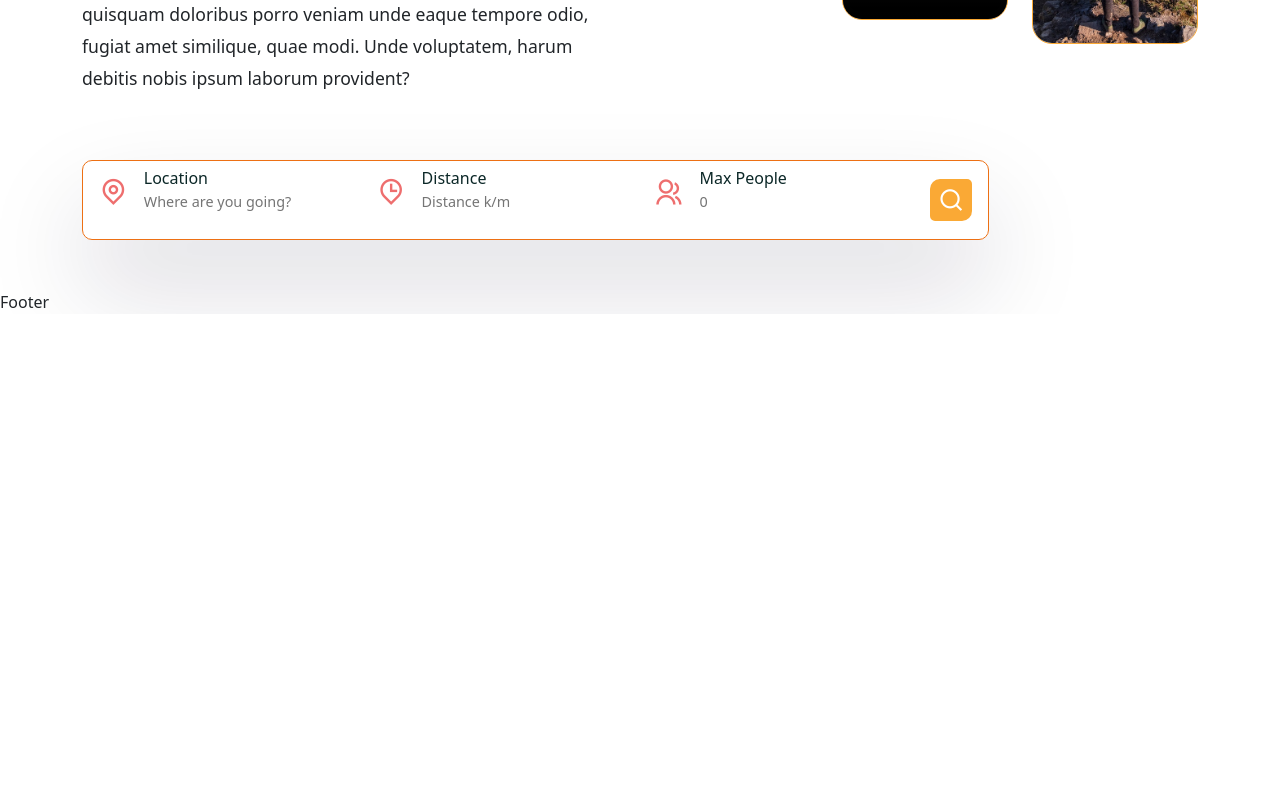
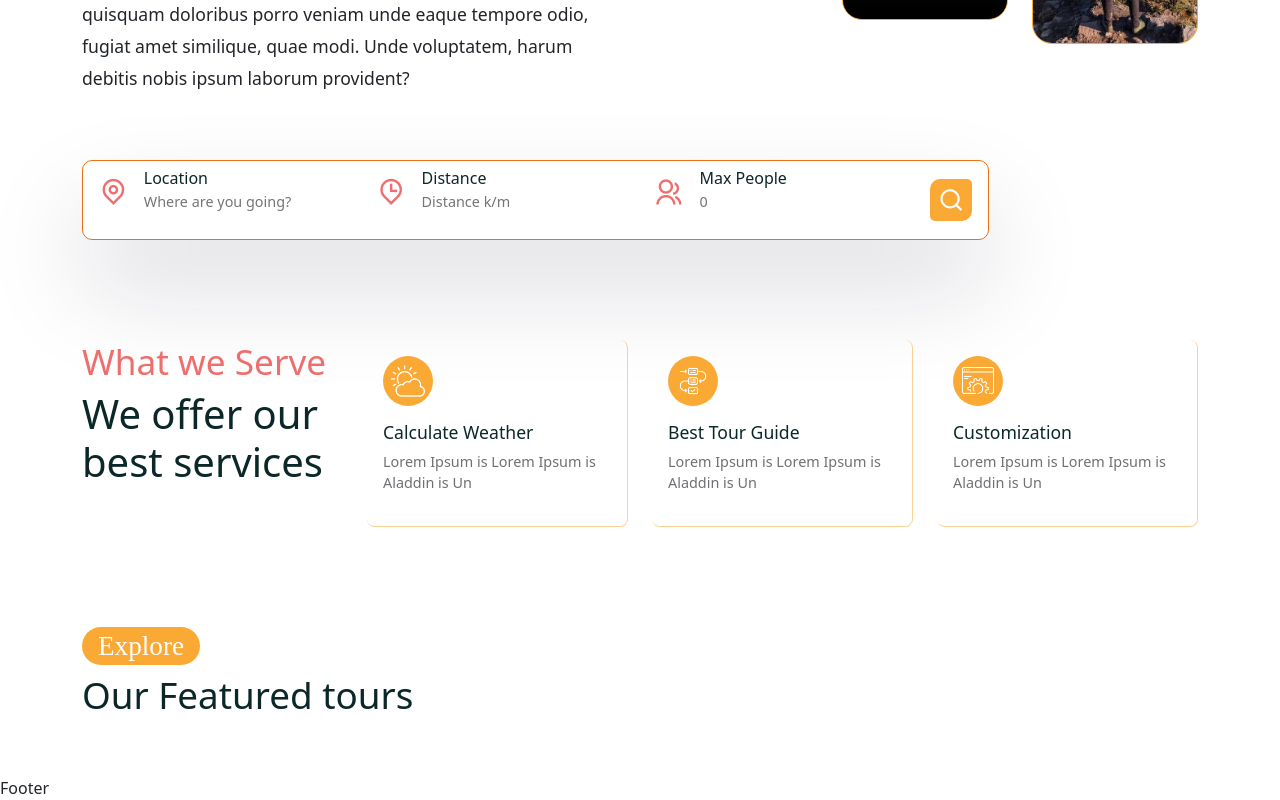
Before and after one commit to Ishu070303/TravelsTour, a React (Create React App) app in the folder frontend/: page /home in a window 1280 px wide. Shown: the part 516-1316 px from the top of the page. Before the commit the page ends 830 px from the top, so only its background shows below. Built offline with nearby package versions, Linux system fonts and the light colour scheme; grey boxes are pictures that could not be loaded; a web font is replaced by a local one.

Commit message:
added servicedata

```diff
--- a/frontend/src/pages/Home.jsx
+++ b/frontend/src/pages/Home.jsx
@@ -8,6 +8,7 @@
 import worldImg from '../assets/images/world.png';
 import Subtitle from '../shared/Subtitle';
 import SearchBar from '../shared/SearchBar';
+import ServiceList from '../services/ServiceList';
 
 const Home = () => {
   return <>
@@ -50,7 +51,30 @@
   </Container>
   </section>
     {/*=================HERO SECTION END================= */}
+  <section>
+    <Container>
+      <Row>
+        <Col lg='3'>
+          <h5 className='services_subtitle'> What we Serve </h5>
+          <h2 className='services_title'>We offer our best services</h2>
+        </Col>
+        <ServiceList />
+      </Row>
+    </Container>
+  </section>
 
+  {/*=====================Featured tour section Start======================*/}
+    <section>
+      <Container>
+        <Row>
+          <Col lg='12'>
+            <Subtitle subtitle={"Explore"} />
+            <h2 className='featured_tour-title'>Our Featured tours</h2>
+          </Col>
+        </Row>
+      </Container>
+    </section>
+  {/*=====================Featured tour section End======================*/}
   </>
 }
 
--- /dev/null
+++ b/frontend/src/services/ServiceCard.js
@@ -0,0 +1,20 @@
+import React from 'react';
+
+import './service-card.css';
+
+const ServiceCard = ({ item }) => {
+
+  const { imageUrl, title, desc } = item
+
+  return (
+    <div className='service_item '>
+        <div className='service_img'>
+            <img src={imageUrl} alt='' />
+        </div>
+        <h5>{title}</h5>
+        <p>{desc}</p>
+    </div>
+  )
+}
+
+export default ServiceCard
--- /dev/null
+++ b/frontend/src/services/ServiceList.js
@@ -0,0 +1,44 @@
+import React from 'react';
+
+import ServiceCard from './ServiceCard';
+import { Col } from 'reactstrap';
+
+import weatherImg from '../assets/images/weather.png';
+import guideImg from '../assets/images/guide.png';
+import customizationImg from '../assets/images/customization.png';
+
+const servicesData = [
+    {
+        imageUrl : weatherImg,
+        title : "Calculate Weather",
+        desc : "Lorem Ipsum is Lorem Ipsum is Aladdin is Un"
+    },
+
+    {
+        imageUrl : guideImg,
+        title : "Best Tour Guide",
+        desc : "Lorem Ipsum is Lorem Ipsum is Aladdin is Un"
+    },
+
+    {
+        imageUrl :customizationImg,
+        title : "Customization",
+        desc : "Lorem Ipsum is Lorem Ipsum is Aladdin is Un"
+    },
+]
+
+const ServiceList = () => {
+  return (
+  <>
+  {
+    servicesData.map((item, index) =>
+    <Col lg='3' key={index}>
+        <ServiceCard item={item} />
+    </Col>)
+  }
+
+  </>
+  )
+}
+
+export default ServiceList
--- /dev/null
+++ b/frontend/src/services/service-card.css
@@ -0,0 +1,33 @@
+.service_item{
+    padding: 1rem;
+    border-bottom: 1px solid #faa83586;
+    border-right: 1px solid #faa83586;
+    border-radius: 0.5rem;
+}
+
+.service_img{
+    width: 50px;
+    height: 50px;
+    display: flex;
+    align-items: center;
+    justify-content: center;
+    border-radius: 50px;
+    background: var(--secondary-color);
+    padding: 0.5rem;
+    margin-bottom: 1rem;
+    line-height: 50px;
+}
+
+.service_img img{
+    width: 100%;
+}
+
+.service_item h5{
+    font-size: 1.1rem;
+    font-weight: 500;
+}
+
+.service_item p{
+    font-size: 0.9rem;
+    color: var(--text-color);
+}
--- a/frontend/src/shared/SearchBar.jsx
+++ b/frontend/src/shared/SearchBar.jsx
@@ -1,9 +1,24 @@
-import React from 'react';
+import React,{useRef} from 'react';
 
 import './search-bar.css';
 import { Col, Form, FormGroup } from 'reactstrap';
 
 const SearchBar = () => {
+
+    const locationRef = useRef('');
+    const distanceRef = useRef(0);
+    const maxPeopleSizeRef = useRef(0);
+
+    const searchHandle = () => {
+      const location = locationRef.current.value;
+      const distance = distanceRef.current.value;
+      const maxPeopleSize = maxPeopleSizeRef.current.value;
+
+      if(location === '' || maxPeopleSize === '' || distance === '') {
+        return alert('all fields are required');
+      }
+    }
+
   return (
     <Col lg='12'>
         <div className='search_bar'>
@@ -12,26 +27,26 @@
                 <span><i class="ri-map-pin-line"></i></span>
                 <div>
                     <h6>Location</h6>
-                    <input type='text' placeholder='Where are you going?' />
+                    <input type='text' placeholder='Where are you going?' ref={locationRef} />
                 </div>
                </FormGroup>
                <FormGroup className='d-flex gap-3 form_group form_group-fast'>
                 <span><i class="ri-map-pin-time-line"></i></span>
                 <div>
                     <h6>Distance</h6>
-                    <input type='text' placeholder='Distance k/m' />
+                    <input type='text' placeholder='Distance k/m' ref={distanceRef} />
                 </div>
                </FormGroup>
                <FormGroup className='d-flex gap-3 form_group form_group-last'>
                 <span><i class="ri-group-line"></i></span>
                 <div>
                     <h6>Max People</h6>
-                    <input type='number' placeholder='0' />
+                    <input type='number' placeholder='0' ref={maxPeopleSizeRef} />
                 </div>
                </FormGroup>
 
                {/*===========SEARCH BAR=========== */}
-               <span className='search_icon' type='submit'>
+               <span className='search_icon' type='submit' onClick={searchHandle}>
                   <i class="ri-search-line"></i>
                </span>
             </Form>
--- a/frontend/src/styles/home.css
+++ b/frontend/src/styles/home.css
@@ -36,3 +36,20 @@
 .hero_img-box{
     padding-top: 2rem;
 }
+
+.services_subtitle{
+    font-size: 2.2rem;
+    font-weight: 500;
+    color: #ee6e6e;
+    font-family: var(--subtitle_font-name);
+}
+
+.services_title{
+    font-size: 2.5rem;
+    font-weight: 500;
+}
+
+.featured_tour-title{
+    font-size: 2.3rem;
+    font-weight: 500;
+}
```
